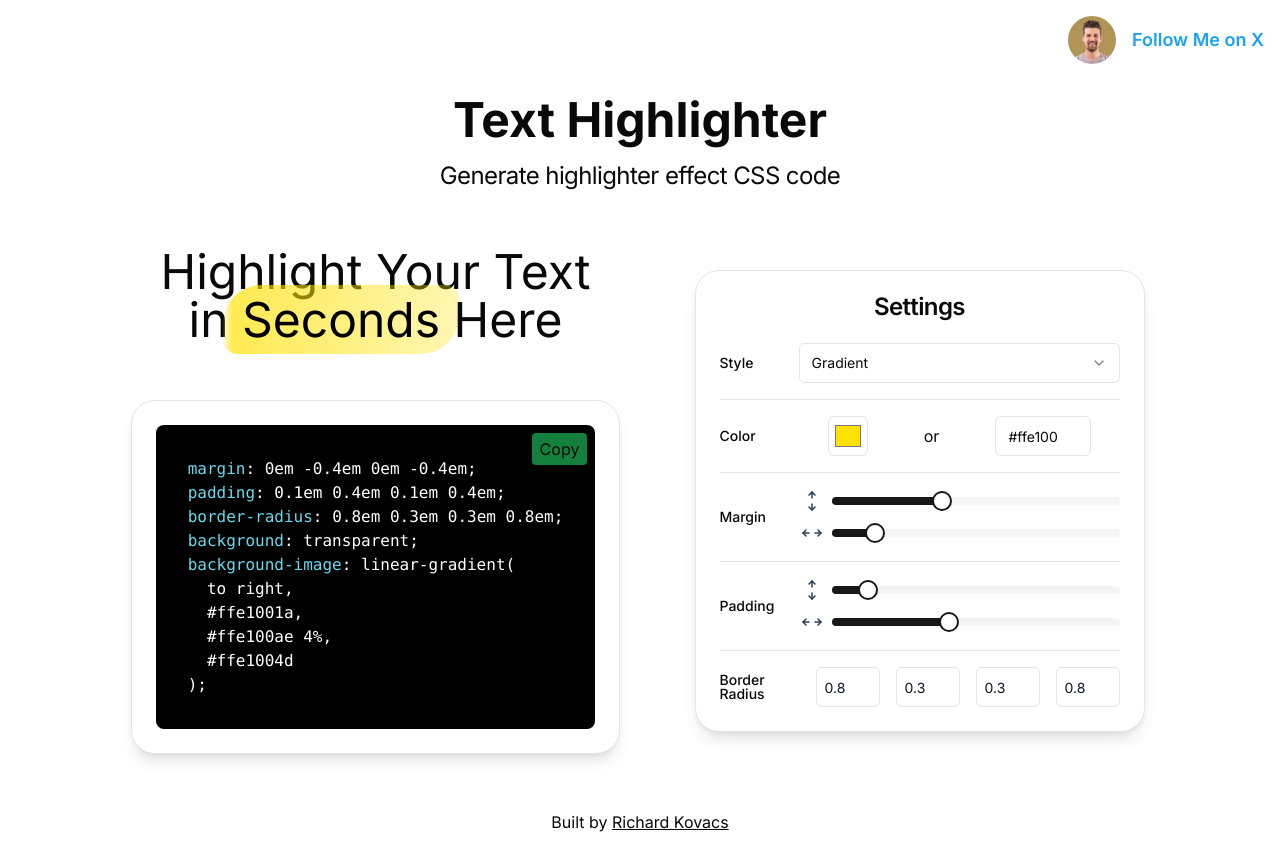
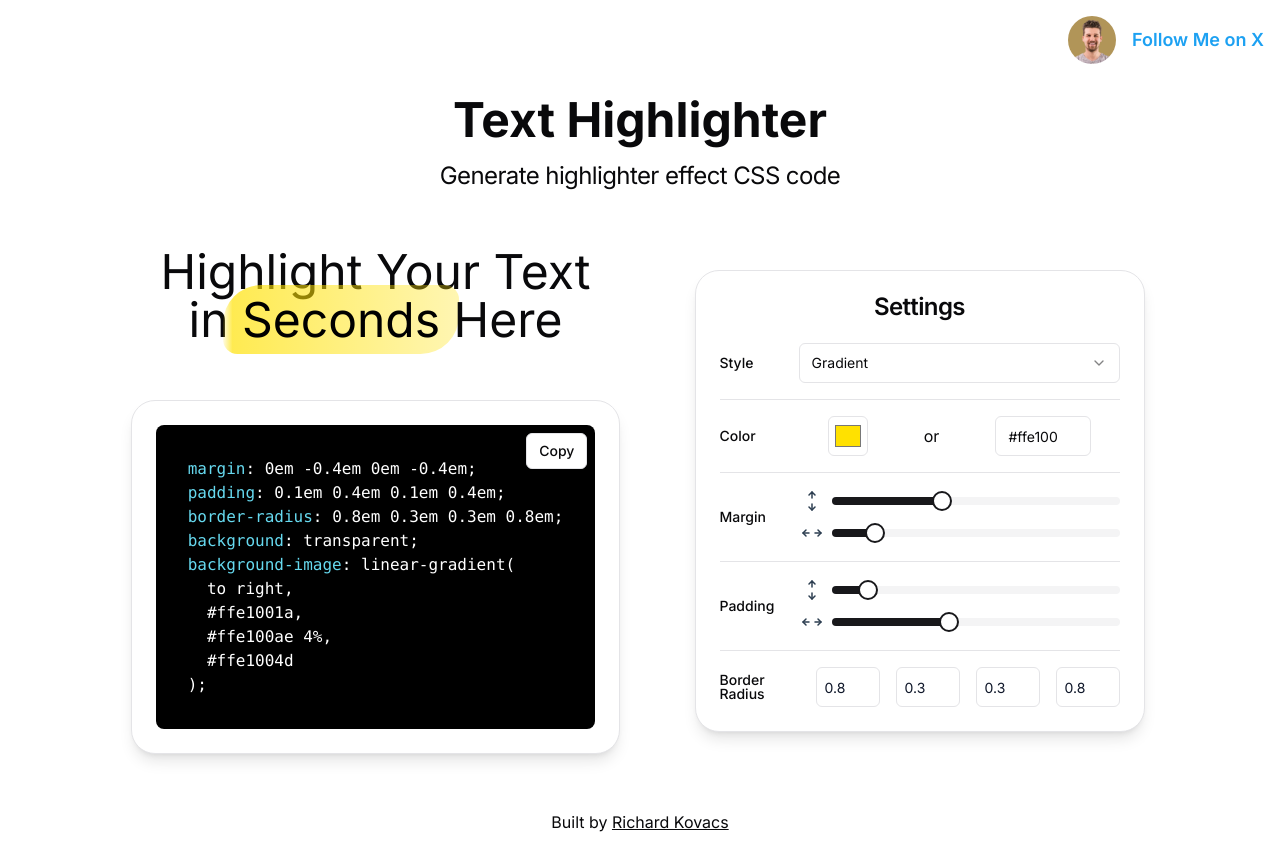
Before and after one commit to kovrichard/highlight-css, a Next.js app: page / in a window 1280 px wide. Built offline with nearby package versions, Linux system fonts and the light colour scheme.

Commit message:
feat: add shadcn button

```diff
--- a/package.json
+++ b/package.json
@@ -13,6 +13,7 @@
     "@radix-ui/react-select": "^2.0.0",
     "@radix-ui/react-separator": "^1.0.3",
     "@radix-ui/react-slider": "^1.1.2",
+    "@radix-ui/react-slot": "^1.0.2",
     "class-variance-authority": "^0.7.0",
     "clsx": "^2.1.0",
     "lucide-react": "^0.363.0",
--- a/src/app/page.tsx
+++ b/src/app/page.tsx
@@ -17,6 +17,7 @@
 import { CssKey } from "@/components/ui/typography/cssKey";
 import { Separator } from "@/components/ui/separator";
 import { Card, CardContent, CardHeader, CardTitle } from "@/components/ui/card";
+import { Button } from "@/components/ui/button";
 
 enum Style {
   Gradient = "Gradient",
@@ -130,12 +131,9 @@
           <Card>
             <CardContent className="p-6">
               <div className="relative">
-                <button
-                  className="absolute top-2 right-2 bg-green-700 rounded py-1 px-2 z-10"
-                  onClick={copyToClipboard}
-                >
+                <Button variant="outline" size="sm" className="absolute top-2 right-2 z-10" onClick={copyToClipboard}>
                   Copy
-                </button>
+                </Button>
                 <pre
                   ref={textAreaRef}
                   className="relative bg-black p-8 rounded-lg"
--- /dev/null
+++ b/src/components/ui/button.tsx
@@ -0,0 +1,56 @@
+import * as React from "react"
+import { Slot } from "@radix-ui/react-slot"
+import { cva, type VariantProps } from "class-variance-authority"
+
+import { cn } from "@/lib/utils"
+
+const buttonVariants = cva(
+  "inline-flex items-center justify-center whitespace-nowrap rounded-md text-sm font-medium ring-offset-background transition-colors focus-visible:outline-none focus-visible:ring-2 focus-visible:ring-ring focus-visible:ring-offset-2 disabled:pointer-events-none disabled:opacity-50",
+  {
+    variants: {
+      variant: {
+        default: "bg-primary text-primary-foreground hover:bg-primary/90",
+        destructive:
+          "bg-destructive text-destructive-foreground hover:bg-destructive/90",
+        outline:
+          "border border-input bg-background hover:bg-accent hover:text-accent-foreground",
+        secondary:
+          "bg-secondary text-secondary-foreground hover:bg-secondary/80",
+        ghost: "hover:bg-accent hover:text-accent-foreground",
+        link: "text-primary underline-offset-4 hover:underline",
+      },
+      size: {
+        default: "h-10 px-4 py-2",
+        sm: "h-9 rounded-md px-3",
+        lg: "h-11 rounded-md px-8",
+        icon: "h-10 w-10",
+      },
+    },
+    defaultVariants: {
+      variant: "default",
+      size: "default",
+    },
+  }
+)
+
+export interface ButtonProps
+  extends React.ButtonHTMLAttributes<HTMLButtonElement>,
+    VariantProps<typeof buttonVariants> {
+  asChild?: boolean
+}
+
+const Button = React.forwardRef<HTMLButtonElement, ButtonProps>(
+  ({ className, variant, size, asChild = false, ...props }, ref) => {
+    const Comp = asChild ? Slot : "button"
+    return (
+      <Comp
+        className={cn(buttonVariants({ variant, size, className }))}
+        ref={ref}
+        {...props}
+      />
+    )
+  }
+)
+Button.displayName = "Button"
+
+export { Button, buttonVariants }
```
Also changed, not shown: 1 other file (tests, documents, lock files or other folders).
